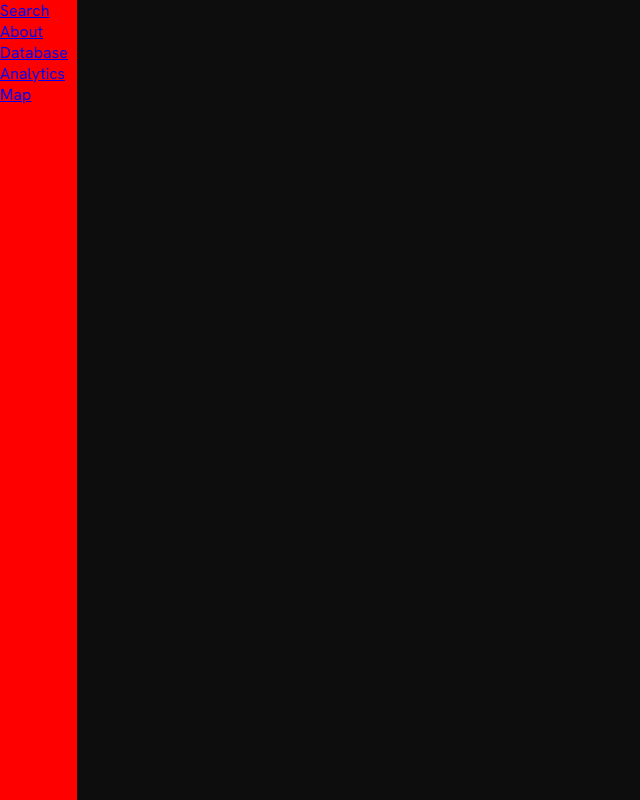
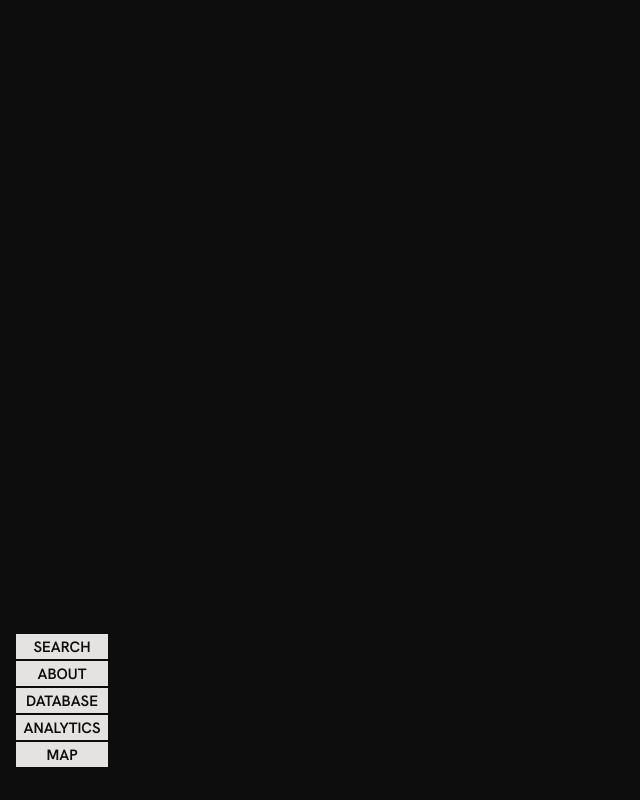
Before and after one commit to imcarlosvictor/Most-Wanted, a React (Vite) app in the folder mysite/frontend/: page / in a window 1280 px wide. Shown: the whole page, without its empty margins (0-640 px from the left). Built offline with nearby package versions, Linux system fonts and the light colour scheme.

Commit message:
update styling for navbar

```diff
--- a/mysite/frontend/src/components/NavBar.jsx
+++ b/mysite/frontend/src/components/NavBar.jsx
@@ -13,22 +13,22 @@ const Navbar = () => {
   return (
     <nav className="navbar">
         <div className="navbar-container">
-          <div className="nav-button-list">
-            <ul className="button-list">
+          <div className="navigation-list">
+            <ul className="navigation-buttons">
               <li>
-                <NavLink to="/">Search</NavLink>
+                <span className="navlink-btn"><Link to="/" >Search</Link></span>
               </li>
               <li>
-                <NavLink to="/about">About</NavLink>
+                <span className="navlink-btn"><Link to="/about">About</Link></span>
               </li>
               <li>
-                <NavLink to="/database">Database</NavLink>
+                <span className="navlink-btn"><Link to="/database">Database</Link></span>
               </li>
               <li>
-                <NavLink to="/analytics">Analytics</NavLink>
+                <span className="navlink-btn"><Link to="/analytics">Analytics</Link></span>
               </li>
               <li>
-                <NavLink to="/map">Map</NavLink>
+                <span className="navlink-btn"><Link to="/map">Map</Link></span>
               </li>
             </ul>
           </div>
--- a/mysite/frontend/src/index.css
+++ b/mysite/frontend/src/index.css
@@ -2,24 +2,23 @@
 	position: absolute;
 	top: 0;
 	left: 0;
-	background-color: red;
 	width: 6%;
 	height: 100%;
 }
 
-.nav-button-div {
+.navigation-list {
 	position: absolute;
 	bottom: 2em;
 	left: 1em;
 }
 
-.buttons-list {
+.navigation-buttons {
 	display: grid;
 	grid-template-columns: 1fr;
 	list-style-type: none;
 }
 
-.nav-link {
+.navigation-buttons li {
 	background: var(--white);
 	margin-top: 1px;
 	margin-bottom: 1px;
@@ -27,6 +26,14 @@
 	justify-content: center;
 	align-items: center;
 	height: 25px;
+}
+
+a:-webkit-any-link {
+	color: var(--black);
+	text-decoration: none;
+}
+
+.navlink-btn {
 	text-transform: uppercase;
 	text-decoration: none;
 	font-weight: bold;
@@ -36,7 +43,7 @@
 	padding-right: .5em;
 }
 
-.nav-link:hover {
+.navigation-buttons li:hover {
 	opacity: 0.8;
 	/* background: var(--white); */
 }
```
Also changed, not shown: mysite/frontend/src/App.css (+0 -43 lines).
